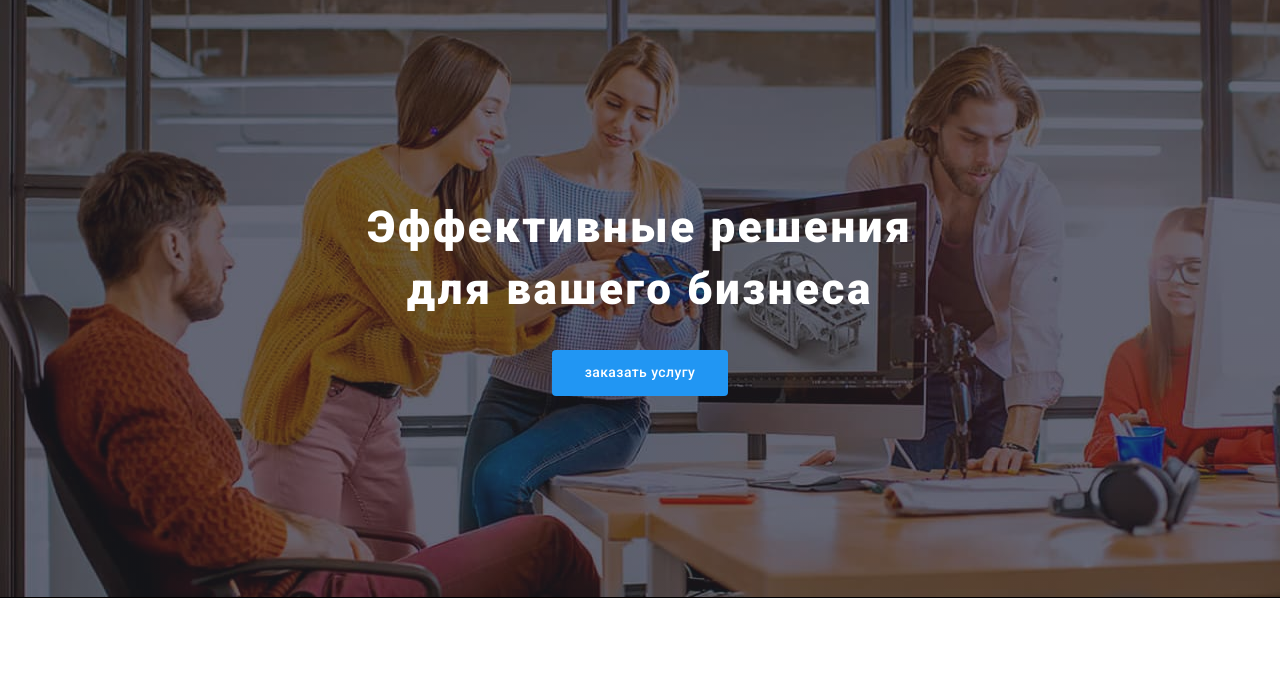
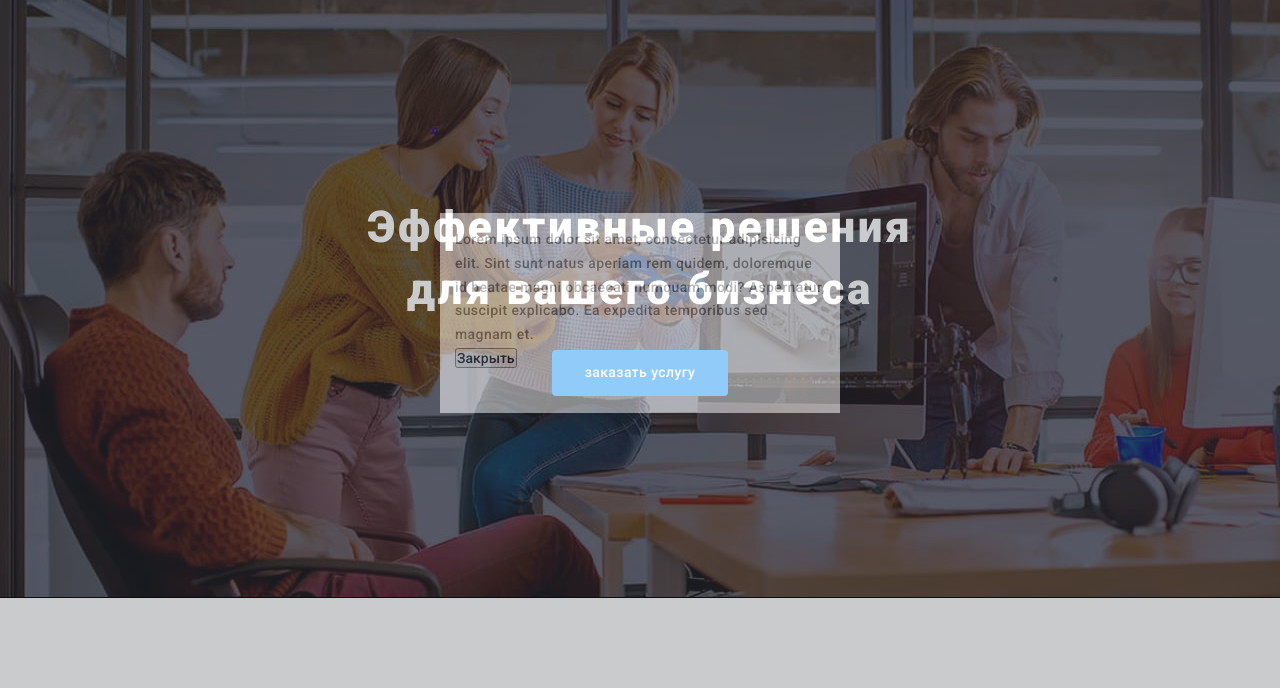
Before and after one commit to AliakseiSavelyey/goit-markup-hw-05, a plain HTML site: page index.html in a window 1280 px wide. Shown: the part 87-775 px from the top of the page. Drawn offline with nearby package versions, Linux system fonts and the light colour scheme.

Commit message:
modal window

```diff
--- a/css/styles.css
+++ b/css/styles.css
@@ -580,7 +580,6 @@ height: 44px;
   opacity: 1;
 }
 
-
 .tehnokryak-one {
   /* outline: 3px solid red; */
   /* background: #000; */
@@ -593,3 +592,31 @@ height: 44px;
 .tehno:hover .tehnokryak-one {
   opacity: 1;
 }
+
+.backdrop {
+  position: fixed;
+  top: 0;
+  left: 0;
+  width: 100%;
+  height: 100%;
+  background-color: rgba(47, 48, 58, 0.5);
+}
+
+.backdrop.is-hidden {
+  opacity: 0.5;
+  pointer-events: none;
+}
+
+.modal {
+  position: absolute;
+  top: 50%;
+  left: 50%;
+  transform: translate(-50%, -50%);
+  height: 200px;
+  width: 400px;
+  padding: 15px;
+  background-color: #fff;
+
+
+
+}
--- a/index.html
+++ b/index.html
@@ -395,5 +395,15 @@
         </div>
       </div>
     </footer>
+
+    <!-- модальное окно -->
+    <div class="backdrop is-hidden">
+      <div class="modal">
+        <p>
+          Lorem ipsum dolor sit amet, consectetur adipisicing elit. Sint sunt natus aperiam rem quidem, doloremque id beatae magni obcaecati numquam modi? Aspernatur, suscipit explicabo. Ea expedita temporibus sed magnam et.
+        </p>
+        <button>Закрыть</button>
+      </div>
+    </div>
   </body>
 </html>
```
